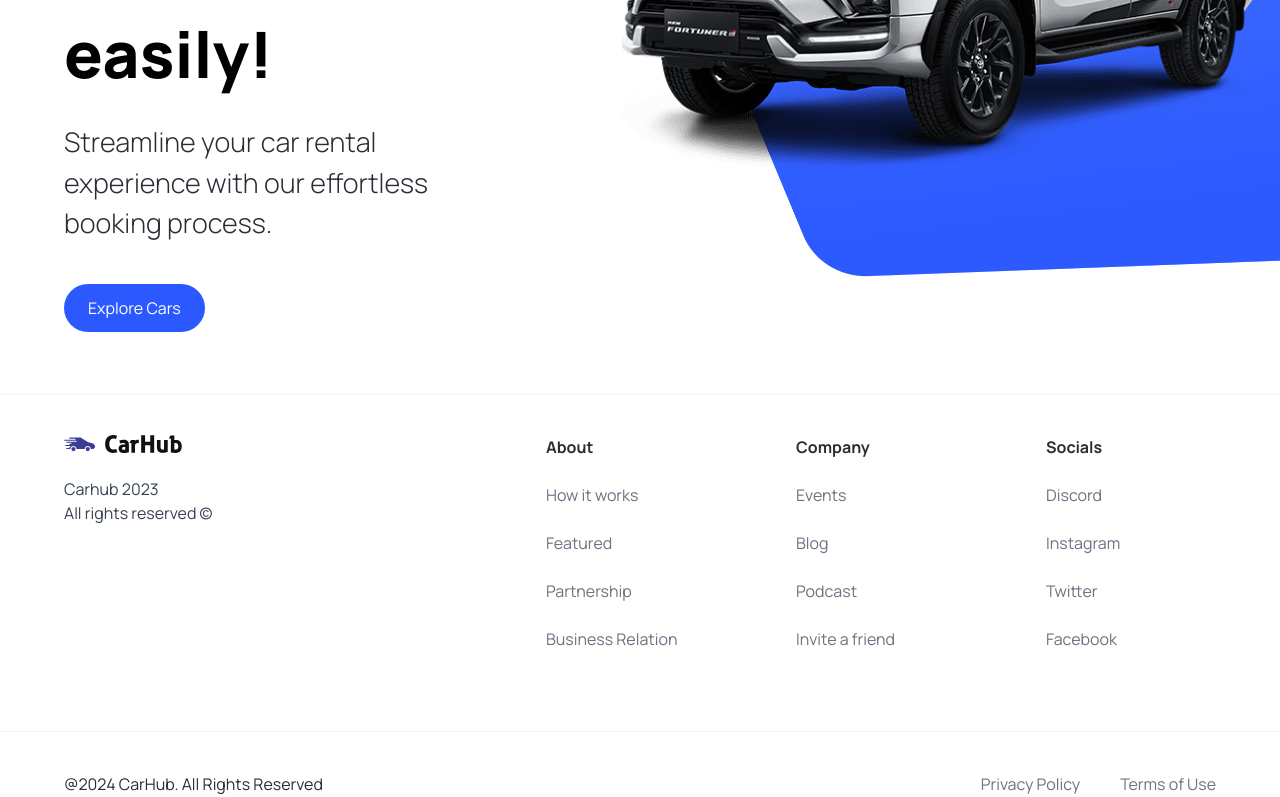
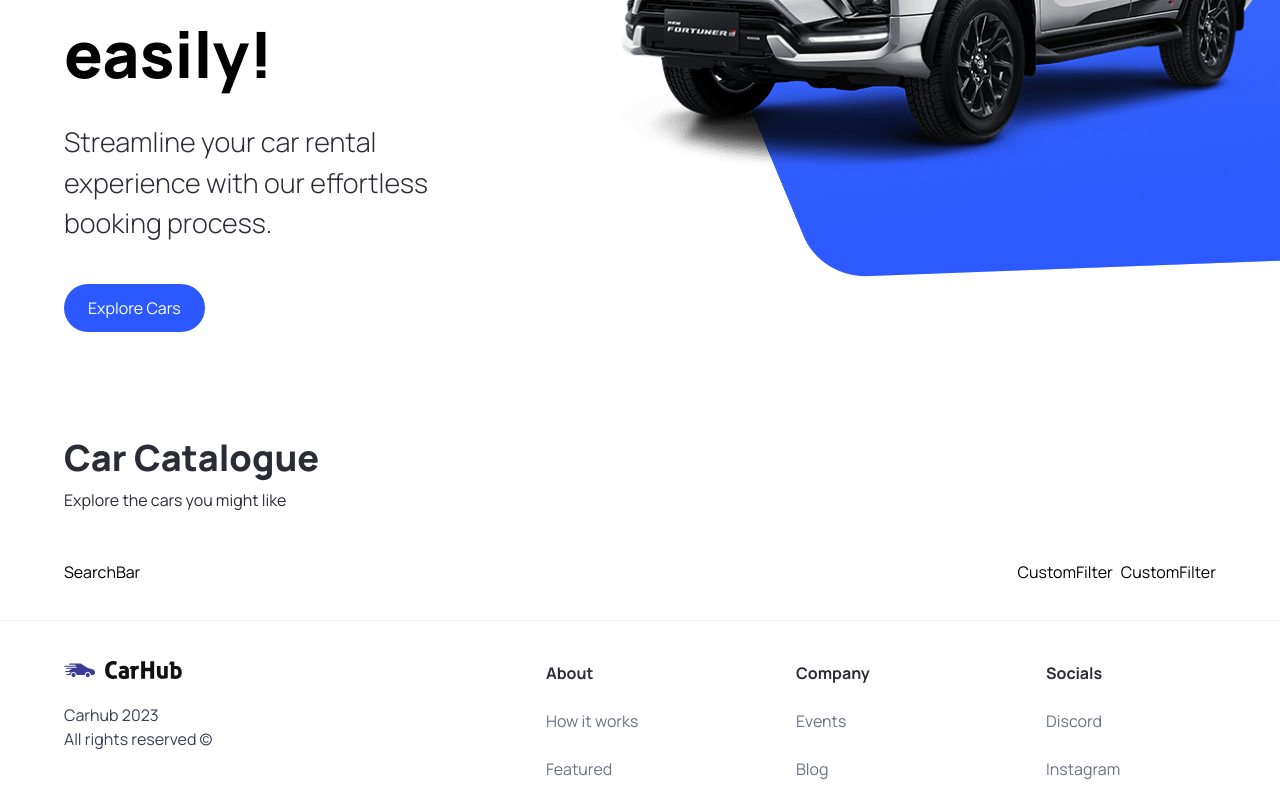
Before and after one commit to DeeRNathan95/CarRental, a Next.js app: page / in a window 1280 px wide. Shown: the part 426-1223 px from the top of the page. Built offline with nearby package versions, Linux system fonts and the light colour scheme.

Commit message:
working on the search bar and customFilters

```diff
--- a/app/page.tsx
+++ b/app/page.tsx
@@ -1,10 +1,26 @@
-import { Hero } from "@/components";
+import { CustomFilter, Hero, SearchBar } from "@/components";
 import Image from "next/image";
 
 export default function Home() {
   return (
     <main className="overflow-hidden">
         <Hero />
+
+        <div className="mt-12 padding-x padding-y max-width" id="discover">
+          <div className="home__text-container">
+            <h1 className="text-4xl font-extrabold">Car Catalogue</h1>
+            <p>Explore the cars you might like</p>
+          </div>
+
+          <div className="home__filters">
+            <SearchBar />
+
+            <div className="home__filter-container">
+            <CustomFilter title="fuel" />
+            <CustomFilter title="year" />
+            </div>
+          </div>
+        </div>
     </main>
   );
 }
--- /dev/null
+++ b/components/CustomFilter.tsx
@@ -0,0 +1,9 @@
+import React from 'react'
+
+const CustomFilter = () => {
+  return (
+    <div>CustomFilter</div>
+  )
+}
+
+export default CustomFilter
--- /dev/null
+++ b/components/SearchBar.tsx
@@ -0,0 +1,9 @@
+import React from 'react'
+
+const SearchBar = () => {
+  return (
+    <div>SearchBar</div>
+  )
+}
+
+export default SearchBar
--- a/components/index.ts
+++ b/components/index.ts
@@ -2,6 +2,8 @@
 import  CustomButton from './CustomButton';
 import  Navbar from './Navbar';
 import  Footer from './Footer';
+import  SearchBar from './SearchBar';
+import  CustomFilter from './CustomFilter';
 
 
 export {
@@ -9,4 +11,6 @@
     CustomButton,
     Navbar,
     Footer,
+    SearchBar,
+    CustomFilter,
 }
```
